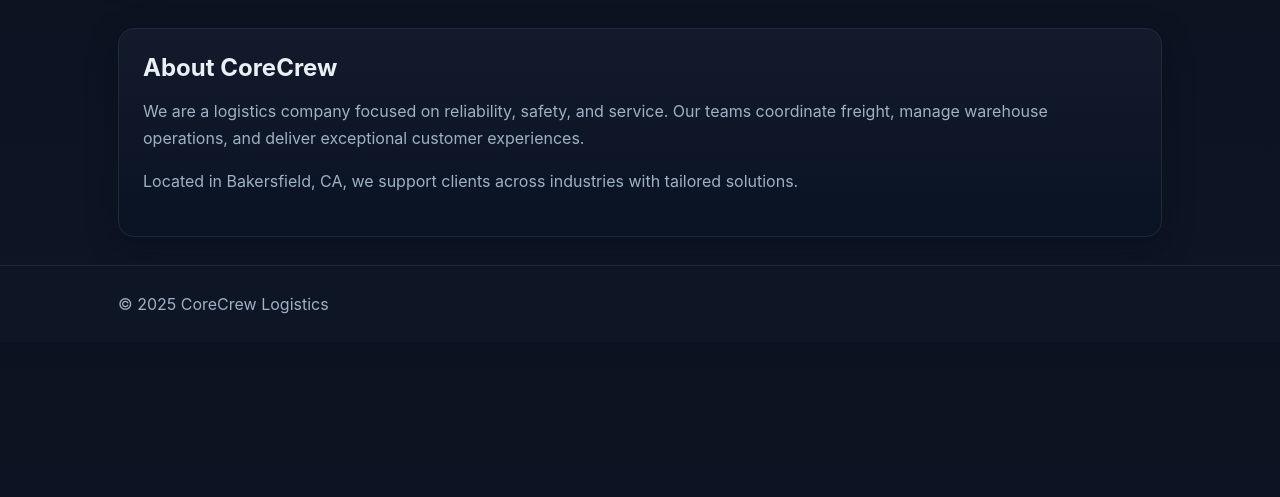
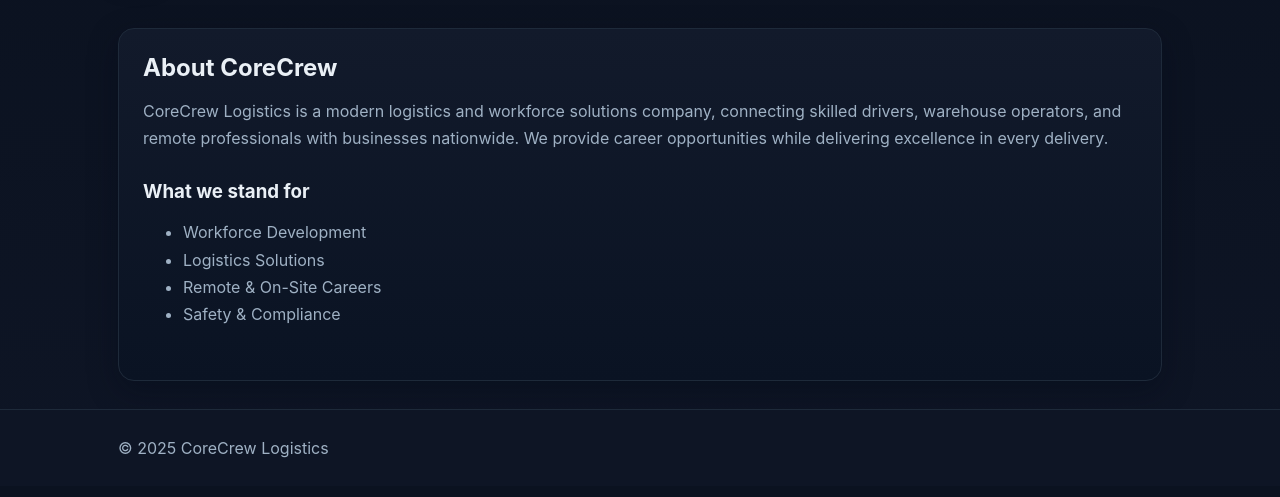
Before and after one commit to LOBEG/CORECREW, a Node server app: page /about in a window 1280 px wide. Shown: the part 103-600 px from the top of the page. Run offline with Node 20, Linux system fonts and the light colour scheme.

Commit message:
content(about): update mission paragraph and bullet list

```diff
--- a/src/views/about.ejs
+++ b/src/views/about.ejs
@@ -16,8 +16,16 @@
     <main class="container">
       <div class="card">
         <h2>About CoreCrew</h2>
-        <p>We are a logistics company focused on reliability, safety, and service. Our teams coordinate freight, manage warehouse operations, and deliver exceptional customer experiences.</p>
-        <p>Located in Bakersfield, CA, we support clients across industries with tailored solutions.</p>
+        <p>CoreCrew Logistics is a modern logistics and workforce solutions company, connecting skilled drivers, warehouse operators, and remote professionals with businesses nationwide. We provide career opportunities while delivering excellence in every delivery.</p>
+        <div class="section">
+          <h3>What we stand for</h3>
+          <ul>
+            <li>Workforce Development</li>
+            <li>Logistics Solutions</li>
+            <li>Remote & On-Site Careers</li>
+            <li>Safety & Compliance</li>
+          </ul>
+        </div>
       </div>
     </main>
     <footer class="site-footer"><div class="container">© <%= new Date().getFullYear() %> CoreCrew Logistics</div></footer>
```
